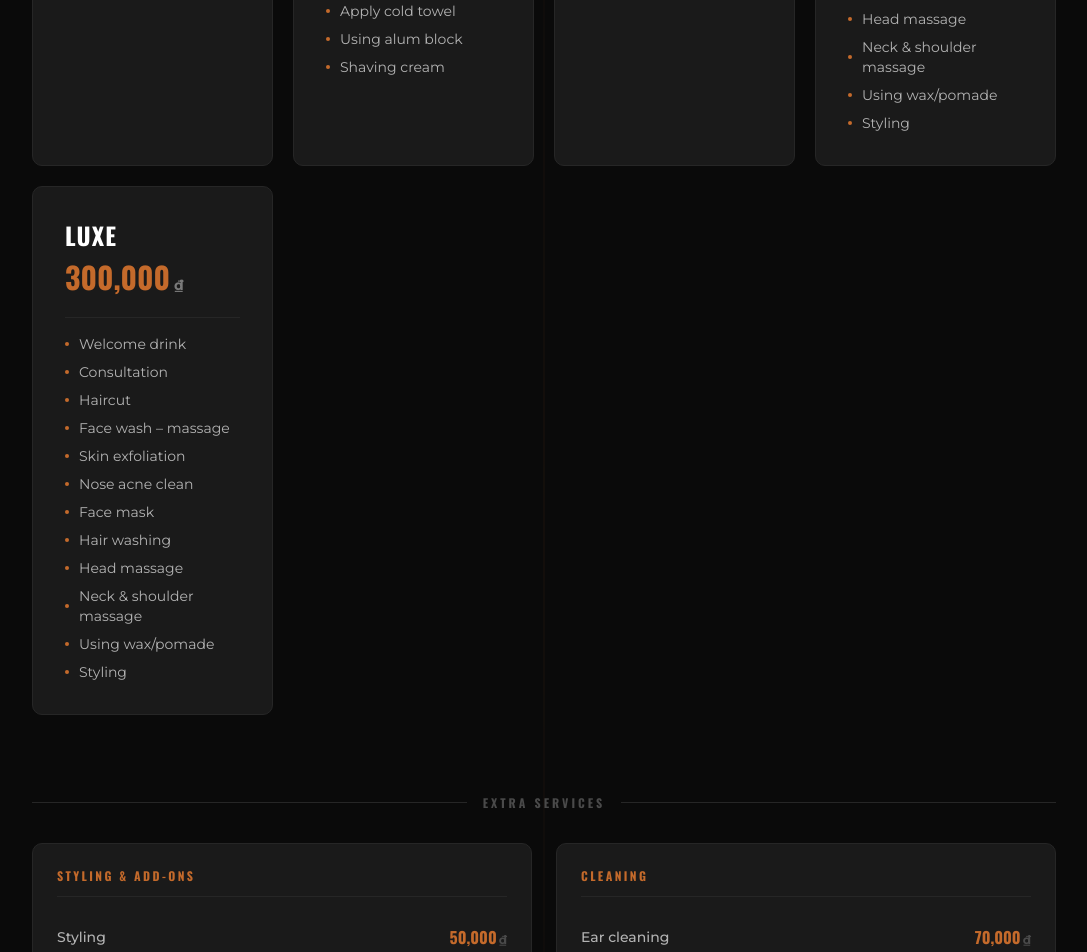
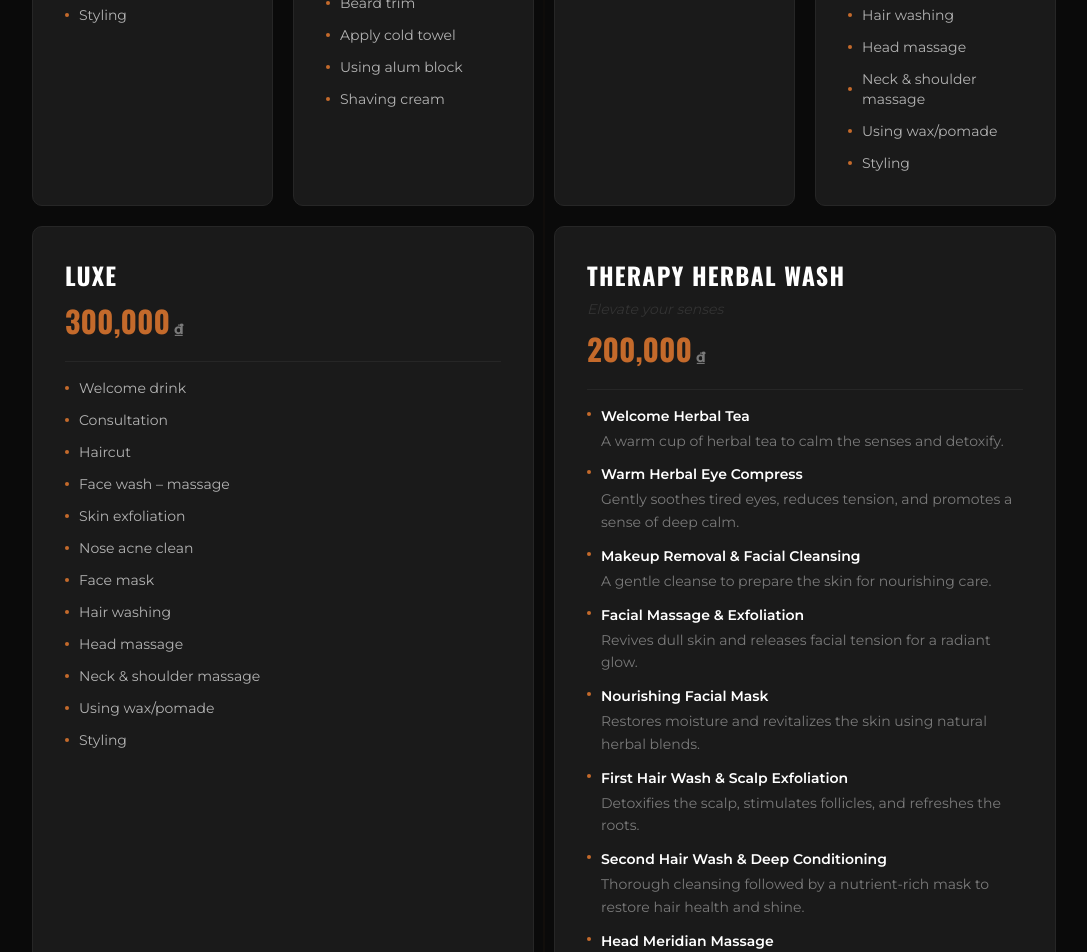
Before and after one commit to typer09/athenabarbershop, a Next.js app: page / in a window 1280 px wide. Shown: the part 2340-3292 px from the top of the page, without its empty margins (96-1183 px from the left). Built offline with nearby package versions, Linux system fonts and the light colour scheme; no server answers.

Commit message:
feat: Introduce a central site configuration and implement a dynamic services section using its data.

```diff
--- a/src/components/sections/services.tsx
+++ b/src/components/sections/services.tsx
@@ -8,7 +8,7 @@ import { motion, useInView, type Variants } from "framer-motion";
 type Service = (typeof siteConfig.services)[number];
 
 // Main package categories (full cards with includes list)
-const MAIN_PACKAGES = ["Craft", "Beard Groom", "Head Shave", "Elite", "Luxe"] as const;
+const MAIN_PACKAGES = ["Craft", "Beard Groom", "Head Shave", "Elite", "Luxe", "Therapy"] as const;
 
 // Extra service sub-categories (compact rows, grouped)
 const EXTRA_CATEGORIES = [
@@ -26,18 +26,23 @@ function formatPrice(price: number) {
 // ── Sub-components ─────────────────────────────────────────────────
 
 /** Full card for a main service package */
-function PackageCard({ service, variants }: { service: Service; variants: Variants }) {
+function PackageCard({ service, variants, className = "" }: { service: Service; variants: Variants; className?: string }) {
     return (
         <motion.div
             variants={variants}
-            className="group relative flex flex-col p-6 md:p-8 bg-[#1A1A1A] border border-[#262626] rounded-[10px] hover:border-primary-500 transition-all duration-[250ms] hover:-translate-y-1 hover:shadow-[0_10px_30px_rgba(0,0,0,0.4)]"
+            className={`group relative flex flex-col p-6 md:p-8 bg-[#1A1A1A] border border-[#262626] rounded-[10px] hover:border-primary-500 transition-all duration-[250ms] hover:-translate-y-1 hover:shadow-[0_10px_30px_rgba(0,0,0,0.4)] ${className}`}
         >
             {/* Header col */}
             <div className="flex flex-col gap-2 mb-5">
                 <h4 className="font-heading text-xl md:text-2xl font-bold text-neutral-50 group-hover:text-white transition-colors tracking-wider leading-tight">
                     {service.name}
                 </h4>
-                <div>
+                {"subtitle" in service && !!service.subtitle && (
+                    <p className="text-sm italic text-neutral-400 group-hover:text-neutral-300 transition-colors">
+                        {service.subtitle as string}
+                    </p>
+                )}
+                <div className="mt-1">
                     <span className="font-heading font-black text-2xl md:text-3xl text-primary-500">
                         {formatPrice(service.price)}
                     </span>
@@ -50,13 +55,22 @@ function PackageCard({ service, variants }: { service: Service; variants: Varian
 
             {/* Includes list */}
             {"includes" in service && Array.isArray(service.includes) && service.includes.length > 0 && (
-                <ul className="space-y-2 flex-1">
-                    {(service.includes as readonly string[]).map((item) => (
-                        <li key={item} className="flex items-center gap-2.5 text-sm text-neutral-100 group-hover:text-neutral-200 transition-colors">
-                            <span className="w-1 h-1 rounded-full bg-primary-500 flex-shrink-0" />
-                            {item}
-                        </li>
-                    ))}
+                <ul className="space-y-3 flex-1">
+                    {(service.includes as readonly string[]).map((item) => {
+                        const splitIdx = item.indexOf(":");
+                        const hasDesc = splitIdx !== -1;
+                        const title = hasDesc ? item.substring(0, splitIdx).trim() : item;
+                        const desc = hasDesc ? item.substring(splitIdx + 1).trim() : "";
+                        return (
+                            <li key={item} className={`flex ${hasDesc ? 'items-start' : 'items-center'} gap-2.5 text-sm text-neutral-100 group-hover:text-neutral-200 transition-colors`}>
+                                <span className={`w-1 h-1 rounded-full bg-primary-500 flex-shrink-0 ${hasDesc ? 'mt-1.5' : ''}`} />
+                                <div className="flex flex-col">
+                                    <span className={hasDesc ? "font-semibold text-white" : ""}>{title}</span>
+                                    {hasDesc && <span className="text-sm text-neutral-200 mt-1 leading-relaxed">{desc}</span>}
+                                </div>
+                            </li>
+                        );
+                    })}
                 </ul>
             )}
 
@@ -135,9 +149,17 @@ export function Services() {
                     <div className="mb-20">
                         <SectionDivider label="Packages" />
                         <div className="grid gap-5 grid-cols-1 md:grid-cols-2 xl:grid-cols-4">
-                            {mainPackages.map((service) => (
-                                <PackageCard key={service.id} service={service} variants={itemVariants} />
-                            ))}
+                            {mainPackages.map((service, idx) => {
+                                const isExtendedCol = mainPackages.length === 6 && idx >= 4;
+                                return (
+                                    <PackageCard
+                                        key={service.id}
+                                        service={service}
+                                        variants={itemVariants}
+                                        className={isExtendedCol ? "xl:col-span-2" : ""}
+                                    />
+                                );
+                            })}
                         </div>
                     </div>
 
--- a/src/lib/config.ts
+++ b/src/lib/config.ts
@@ -148,6 +148,25 @@ export const siteConfig = {
                 "Styling",
             ],
         },
+        // ── THERAPY HERBAL WASH ──
+        {
+            id: "therapy-herbal-wash",
+            name: "THERAPY HERBAL WASH",
+            price: 200000,
+            category: "Therapy",
+            subtitle: "Elevate your senses",
+            includes: [
+                "Welcome Herbal Tea: A warm cup of herbal tea to calm the senses and detoxify.",
+                "Warm Herbal Eye Compress: Gently soothes tired eyes, reduces tension, and promotes a sense of deep calm.",
+                "Makeup Removal & Facial Cleansing: A gentle cleanse to prepare the skin for nourishing care.",
+                "Facial Massage & Exfoliation: Revives dull skin and releases facial tension for a radiant glow.",
+                "Nourishing Facial Mask: Restores moisture and revitalizes the skin using natural herbal blends.",
+                "First Hair Wash & Scalp Exfoliation: Detoxifies the scalp, stimulates follicles, and refreshes the roots.",
+                "Second Hair Wash & Deep Conditioning: Thorough cleansing followed by a nutrient-rich mask to restore hair health and shine.",
+                "Head Meridian Massage: Focuses on pressure points to relieve mental fatigue and improve circulation.",
+                "Deep Neck – Shoulder – Back Massage: Relieves muscle tension, boosts blood flow, and restores energy balance.",
+            ],
+        },
         // ── EXTRA: Styling ──
         {
             id: "extra-styling",
@@ -200,13 +219,6 @@ export const siteConfig = {
             category: "Hair Wash",
             includes: [],
         },
-        {
-            id: "extra-hairwash-herbal",
-            name: "Therapy herbal wash",
-            price: 200000,
-            category: "Hair Wash",
-            includes: [],
-        },
         // ── EXTRA: Massage ──
         {
             id: "extra-massage-face",
```
